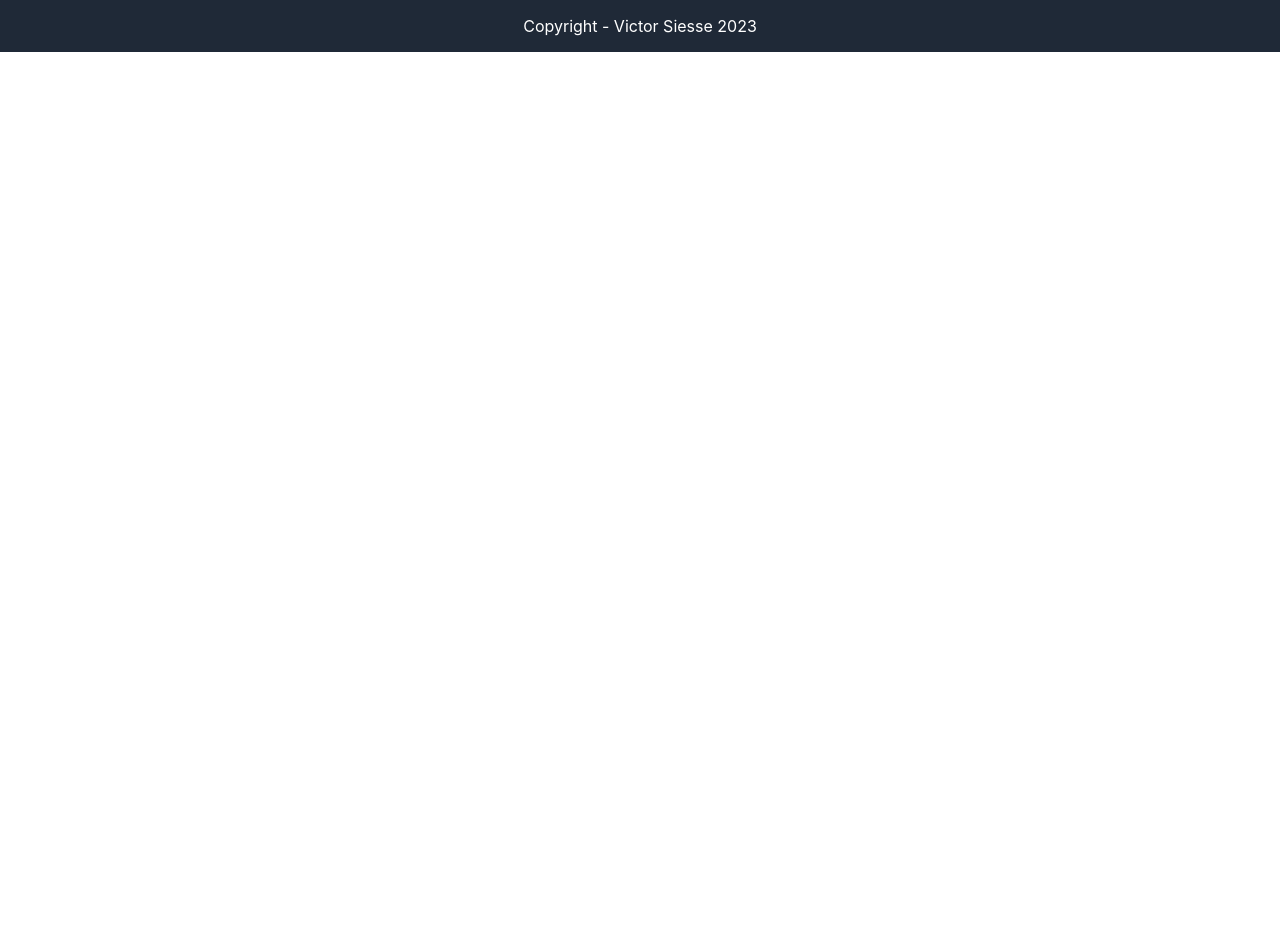
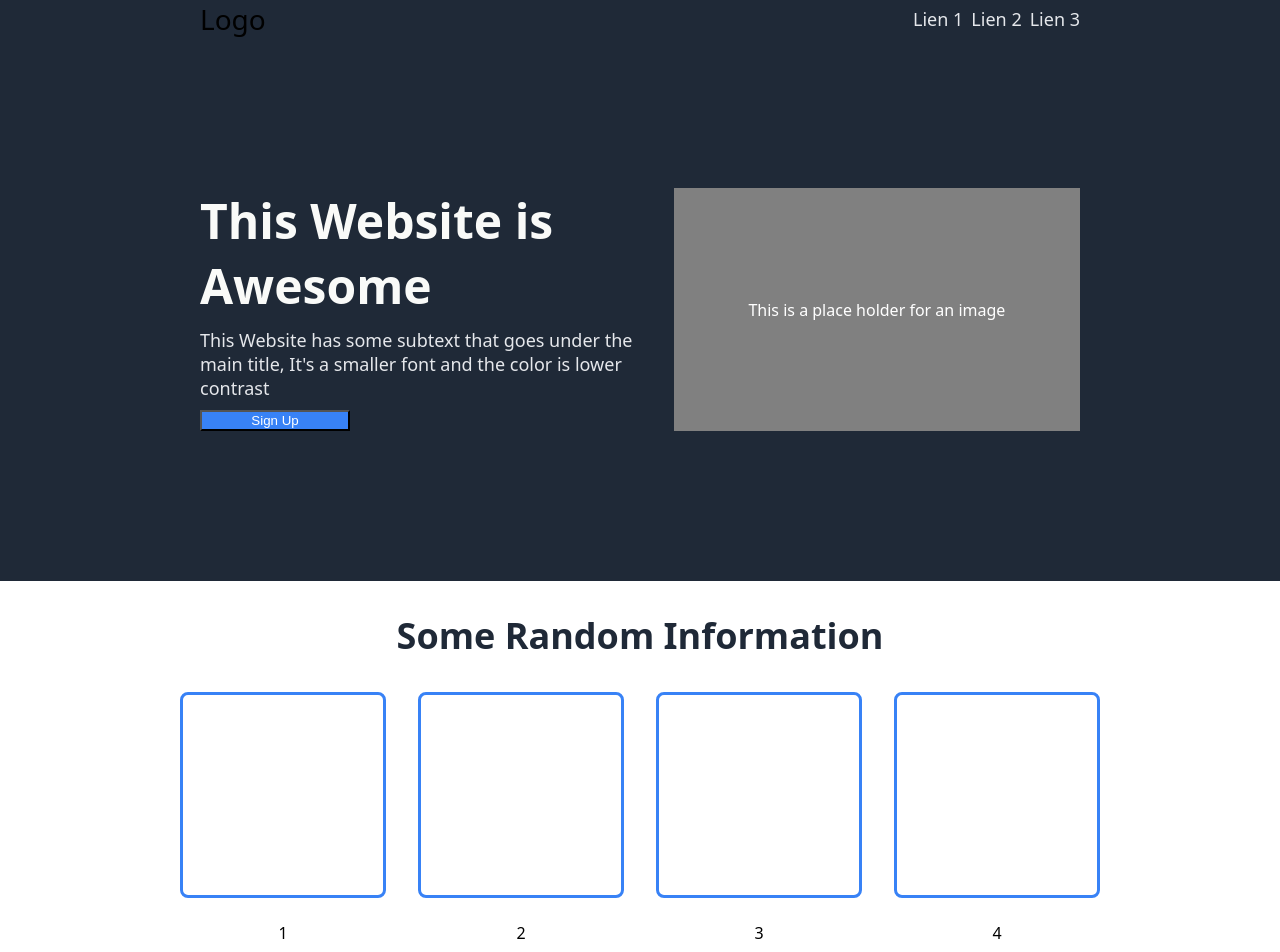
Before and after one commit to victorsiesse/Landing_Page, a plain HTML site: page index.html in a window 1280 px wide. Shown: the top 952 px of the page. Before the commit the page ends 800 px from the top, so only its background shows below. Drawn offline with Linux system fonts and the light colour scheme.

Commit message:
adding Html structure

```diff
--- a/index.html
+++ b/index.html
@@ -1,20 +1,78 @@
 <!DOCTYPE html>
-<html lang="en">
-	<head>
-		<meta charset="UTF-8">
-        <meta name="viewport" content="width=device-width, initial-scale=1.0">
-		<title>Landing Page</title>
-        <link rel="stylesheet" href="style.css">
-	</head>
+<html>
+    <head>
+        <link rel="icon" href="images/shiba-logo.png">
+        <link href="style.css" rel="stylesheet" type="text/css" media="all"/>
+        <title>Shiba - Official Page</title>
+    </head>
+    <body>
+        <div class="header">
+            <div class="header-navigation">
+                <div class="logo">Logo</div>
+                <div class="links">
+                    <ul>
+                        <li><a href="#">Lien 1</a></li>
+                        <li><a href="#">Lien 2</a></li>
+                        <li><a href="#">Lien 3</a></li>
+                    </ul>
+                </div>
+            </div>
 
-	<body>
-		<div class="header">
+            <div class="header-content">
+                <div class="left-header-content">
+                    <div class="header-title">This Website is Awesome</div>
+                    <div class="header-text">This Website has some subtext that goes under the main title, It's a smaller font and the color is lower contrast</div>
+                    <button class="header-button">Sign Up</button>
+
+                </div>
+
+                <div class="right-header-content">
+                    <div class="header-img">This is a place holder for an image</div>
+                </div>
+            </div>
         </div>
 
-        <div class="body"></div>
+        <div class="body">
+            <div class="section-1">
+                <div class="section-1-title">Some Random Information</div>
+                <div class="section-1-container">
+                    <div class="item">
+                        <div class="img-container"></div>
+                        <div class="img-description">1</div>
+                    </div>
+                    <div class="item">
+                        <div class="img-container"></div>
+                        <div class="img-description">2</div>
+                    </div>
+                    <div class="item">
+                        <div class="img-container"></div>
+                        <div class="img-description">3</div>
+                    </div>
+                    <div class="item">
+                        <div class="img-container"></div>
+                        <div class="img-description">4</div>
+                    </div>
+                </div>
+            </div>
 
+            <div class="section-2">
+
+
+            </div>
+
+            <div class="section-3">
+                <div class="sign-up-container">
+
+                </div>
+
+
+            </div>
+
+
+        </div>
         <div class="footer">
-            <p>Copyright - Victor Siesse 2023</p>
+            Copyright - Victor Siesse 2023
         </div>
-	</body>
+
+    </body>
 </html>
--- a/style.css
+++ b/style.css
@@ -1,18 +1,145 @@
 body {
-    font-family: -apple-system, BlinkMacSystemFont, 'Segoe UI', Roboto, Oxygen, Ubuntu, Cantarell, 'Open Sans', 'Helvetica Neue', sans-serif;
-    margin: 0;
-    min-height: 100vh;
     display: flex;
     flex-direction: column;
+    margin: 0;
+    font-family: system-ui, -apple-system, BlinkMacSystemFont, 'Segoe UI', Roboto, Oxygen, Ubuntu, Cantarell, 'Open Sans', 'Helvetica Neue', sans-serif;
 }
 
-.footer, .header{
+.header{
+    display: flex;
+    flex-direction: column;
     background-color: #1F2937;
-    color: white;
+    padding: 0 200px;
 }
 
-.footer{
+.header-navigation {
     display: flex;
+    justify-content: space-between;
     align-items: center;
+    margin-bottom: 150px;
+}
+
+.logo{
+    font-size: 28px;
+}
+
+ul{
+    list-style-type: none;
+    display: flex;
+    margin: 0;
+    padding: 0;
+    gap: 8px;
+}
+
+a {
+    font-size: 18px;
+    color: #E5E7EB;
+    text-decoration: none;
+  }
+
+  .header-content{
+    display: flex;
+    flex: 1;
+    justify-content: space-evenly;
+    margin-bottom: 150px;
+  }
+
+  .left-header-content{
+    display: flex;
+    flex-direction: column;
+    align-items: left;
+    gap: 10px;
+  }
+
+  .right-header-content{
+    display: flex;
     justify-content: center;
-}
+    width: 800px;
+    align-items: center;
+    background: grey;
+    color: white;
+
+  }
+
+  .header-title{
+    font-size: 48px;
+    font-weight: 800;
+    color: #F9FAF8;
+  }
+
+  .header-text{
+    font-size: 18px;
+    color: #E5E7EB;
+  }
+
+  .header-button{
+    width: 150px;
+    color: white;
+    background-color: #3882F6;
+  }
+
+  .section-1{
+    display: flex;
+    flex-direction: column;
+    justify-content: center;
+    align-items: center;
+    padding: 30px 0;
+  }
+
+  .section-1-title{
+    margin-bottom: 32px;
+    color: #1F2937;
+    font-size: 36px;
+    font-weight: 800;
+  }
+
+  .section-1-container{
+    display: flex;
+    justify-content: center;
+    flex-wrap: wrap;
+    gap: 32px;
+  }
+
+  .item{
+    display: flex;
+    flex-direction: column;
+    justify-content: center;
+    align-items: center;
+    gap: 24px;
+  }
+
+  .img-container{
+    width: 200px;
+    height: 200px;
+    border: 3px solid #3882F6;
+    border-radius: 8px;
+  }
+
+  .section-2{
+    background-color: #E5E7EB;
+    height: 300px;
+  }
+
+  .section-3{
+    display: flex;
+    justify-content: center;
+    align-items: center;
+    height: 350px;
+  }
+
+  .sign-up-container{
+    height: 200px;
+    width: 750px;
+    background-color: #3882F6;
+    border-radius: 8px;
+
+  }
+
+  .footer{
+    padding: 30px 0;
+    display: flex;
+    justify-content: center;
+    align-items: center;
+    background-color: #1F2937;
+    color: #E5E7EB;
+  }
```
